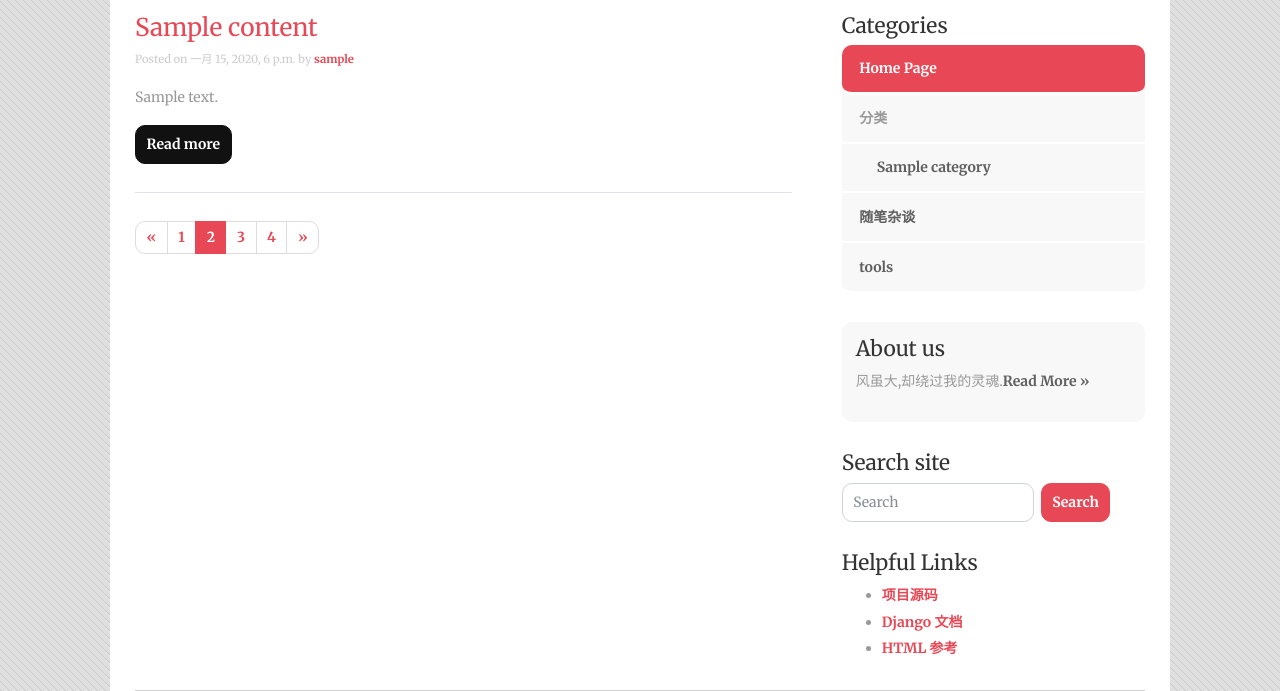
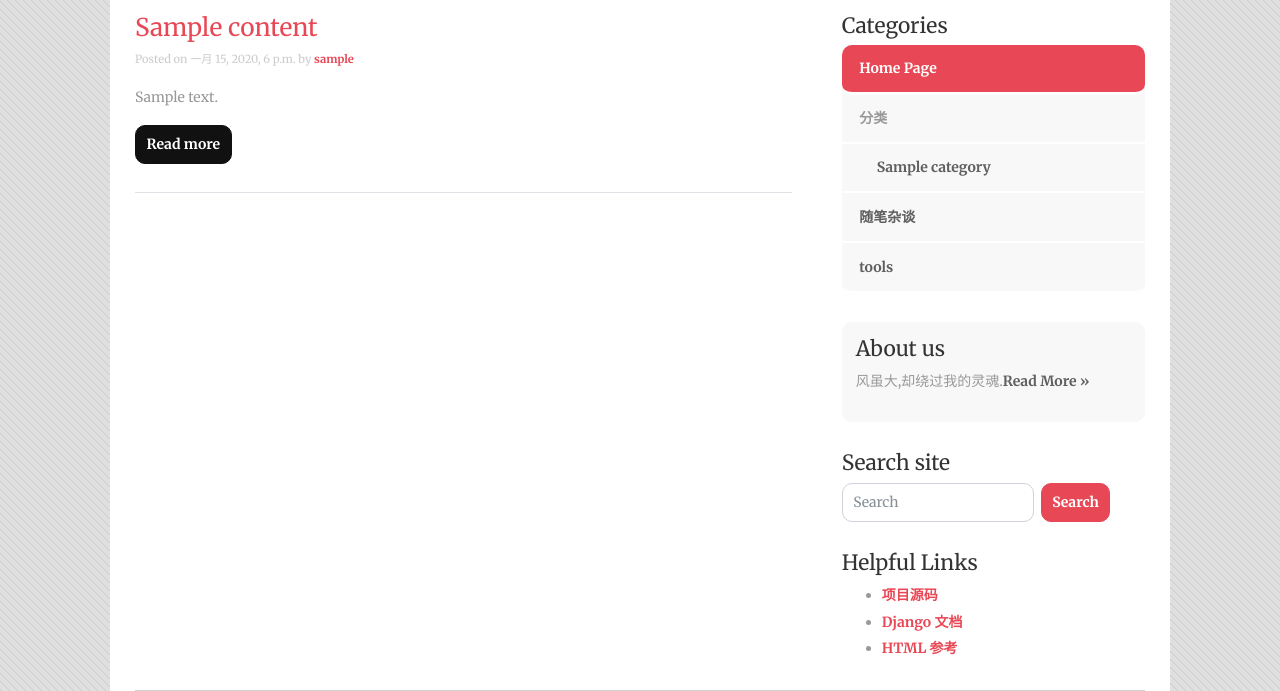
Before and after one commit to twotigers0608/dj_myblog, a Django app: page / in a window 1280 px wide. Shown: the part 223-914 px from the top of the page. Run offline with Django 3.2, Linux system fonts and the light colour scheme; tables that the repository leaves empty hold one stand-in row (values such as "Sample post"); some libraries are stand-ins or nearby versions.

Commit message:
1,初步实现分页步骤

```diff
--- a/myblog/show/index/urls.py
+++ b/myblog/show/index/urls.py
@@ -7,7 +7,7 @@ urlpatterns = [
     re_path('^$', views.Index.as_view(), name='index'),
     re_path('^testshow/$', views.testshow),
     re_path('^ajax/get_metrics/$', views.ajax_get_data),
-    re_path('^article/$', views.show_article),
+    path('article/', views.show_article),
     # path('article/<int:pk>/', views.Article),
     re_path('^article/(?P<pk>\d+)/$', views.Article, name='article'),
     re_path('^tools/', views.testshow),
--- a/myblog/show/index/views.py
+++ b/myblog/show/index/views.py
@@ -2,6 +2,7 @@ from django.views import View
 from django.http import HttpResponse, JsonResponse
 from django.shortcuts import get_object_or_404, render
 from django.utils.text import slugify
+from django.core.paginator import Paginator, PageNotAnInteger, EmptyPage
 import json
 import time
 import markdown
@@ -42,14 +43,24 @@ class Index(View):
 # 随笔杂谈
 def show_article(request):
     if request.method == 'GET':
+        page = request.GET.get('page', 1)
         categroy = Category.objects.all()
         post_list = Post.objects.all().order_by('-created_time')
-        return render(request, 'one-column1.html', context={'post_list': post_list, 'categroy': categroy})
+        p = Paginator(post_list, 3)
+        print(p.count, 'num_pages', p.num_pages, 'page_range', p.page_range)
+        try:
+            post_list = p.get_page(page)
+        except PageNotAnInteger:
+            # 如果请求的页数不是整数，返回第一页。
+            contacts = p.page(1)
+        except EmptyPage:
+            # 如果请求的页数不在合法的页数范围内，返回结果的最后一页。
+            post_list = p.page(p.num_pages)
+        return render(request, 'one-column1.html', context={'post_list': post_list, 'categroy': categroy, 'paginator':p})
 
 
-#单页文本显示
+# 单页文本显示
 def Article(request, pk):
-    print('pk:', pk)
     categroy = Category.objects.all()
     post = Post.objects.get(id=pk)
     post.body = markdown.markdown(post.body,
--- a/myblog/templates/index.html
+++ b/myblog/templates/index.html
@@ -76,7 +76,7 @@
                     {% endblock %}
 
                     <li class="nav-item">
-                        <a class="nav-link" href="article">随笔杂谈</a>
+                        <a class="nav-link" href="article/?page=1">随笔杂谈</a>
                     </li>
 
                     <li class="nav-item">
@@ -325,7 +325,7 @@
             </div>
         </footer>
     </div>
-    {% block script_link %}
+    {% block script_link %} Q
 
     <!-- Bootcamp JavaScript -->
     <!-- jQuery first, then Popper.js, then Bootstrap JS -->
--- a/myblog/templates/index1.html
+++ b/myblog/templates/index1.html
@@ -43,20 +43,20 @@
 
 {% block pagebreak %}
     <!-- 分页 -->
-    <li class="page-item">
-        <a class="page-link" href="#" aria-label="Previous">
-            <span aria-hidden="true">&laquo;</span>
-            <span class="sr-only">Previous</span>
-        </a>
-    </li>
-    <li class="page-item"><a class="page-link" href="#">1</a></li>
-    <li class="page-item active"><a class="page-link" href="#">2</a></li>
-    <li class="page-item"><a class="page-link" href="#">3</a></li>
-    <li class="page-item"><a class="page-link" href="#">4</a></li>
-    <li class="page-item">
-        <a class="page-link" href="#" aria-label="Next">
-            <span aria-hidden="true">&raquo;</span>
-            <span class="sr-only">Next</span>
-        </a>
-    </li>
+{#    <li class="page-item">#}
+{#        <a class="page-link" href="#" aria-label="Previous">#}
+{#            <span aria-hidden="true">&laquo;</span>#}
+{#            <span class="sr-only">Previous</span>#}
+{#        </a>#}
+{#    </li>#}
+{#    <li class="page-item"><a class="page-link" href="#">1</a></li>#}
+{#    <li class="page-item active"><a class="page-link" href="#">2</a></li>#}
+{#    <li class="page-item"><a class="page-link" href="#">3</a></li>#}
+{#    <li class="page-item"><a class="page-link" href="#">4</a></li>#}
+{#    <li class="page-item">#}
+{#        <a class="page-link" href="#" aria-label="Next">#}
+{#            <span aria-hidden="true">&raquo;</span>#}
+{#            <span class="sr-only">Next</span>#}
+{#        </a>#}
+{#    </li>#}
 {% endblock %}
```
Also changed, not shown: myblog/templates/one-column1.html (+35 -4 lines).
